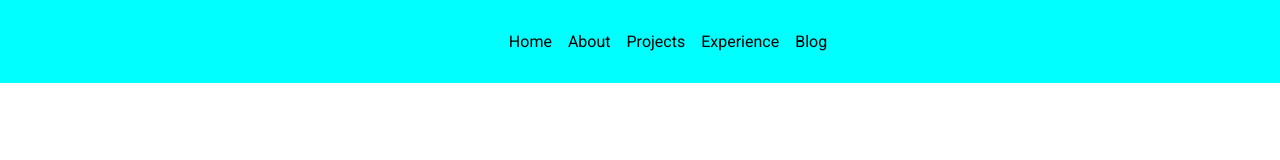
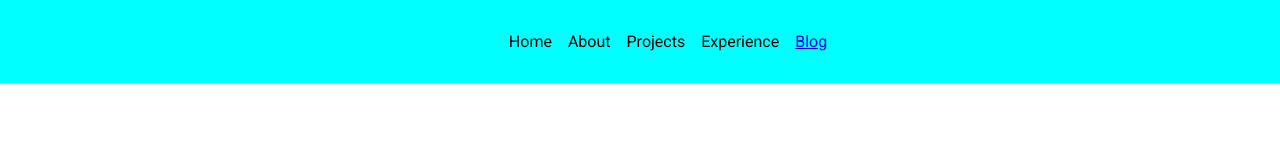
Before and after one commit to keerthikmr/Portfolio, an Angular app in the folder portfolio-app/: page / in a window 1280 px wide. Shown: the top 160 px of the page. Built offline with nearby package versions, Linux system fonts and the light colour scheme.

Commit message:
update gitignore

```diff
--- a/portfolio-app/src/app/app.component.html
+++ b/portfolio-app/src/app/app.component.html
@@ -1 +1,2 @@
 <app-header></app-header>
+<router-outlet></router-outlet>
--- a/portfolio-app/src/app/app.component.ts
+++ b/portfolio-app/src/app/app.component.ts
@@ -1,11 +1,12 @@
 import { Component } from '@angular/core';
-import { RouterOutlet } from '@angular/router';
+import { CommonModule } from '@angular/common';
+import { RouterOutlet, RouterLinkActive, RouterLink } from '@angular/router';
 import { HeaderComponent } from './header/header.component';
 
 @Component({
   selector: 'app-root',
   standalone: true,
-  imports: [RouterOutlet, HeaderComponent],
+  imports: [RouterOutlet, RouterLink, RouterLinkActive, CommonModule, HeaderComponent],
   templateUrl: './app.component.html',
   styleUrl: './app.component.css'
 })
--- a/portfolio-app/src/app/app.config.ts
+++ b/portfolio-app/src/app/app.config.ts
@@ -6,5 +6,7 @@ import { provideClientHydration } from '@angular/platform-browser';
 import { provideAnimationsAsync } from '@angular/platform-browser/animations/async';
 
 export const appConfig: ApplicationConfig = {
-  providers: [provideRouter(routes), provideClientHydration(), provideAnimationsAsync()]
+  providers: [provideRouter(routes)]
 };
+
+//, provideClientHydration(), provideAnimationsAsync()]
--- a/portfolio-app/src/app/app.routes.ts
+++ b/portfolio-app/src/app/app.routes.ts
@@ -1,3 +1,7 @@
 import { Routes } from '@angular/router';
+import { BlogComponent } from './blog/blog.component';
+import { AppComponent } from './app.component';
 
-export const routes: Routes = [];
+export const routes: Routes = [
+  { path: 'blog', component: BlogComponent }
+];
--- a/portfolio-app/src/app/header/header.component.html
+++ b/portfolio-app/src/app/header/header.component.html
@@ -23,7 +23,7 @@
       </li>
       <li class="header-list-item">
         <div>
-          <a>Blog</a>
+          <a routerLink='/blog' routerLinkActive="active">Blog</a>
         </div>
       </li>
     </ul>
--- a/portfolio-app/src/app/header/header.component.ts
+++ b/portfolio-app/src/app/header/header.component.ts
@@ -1,9 +1,10 @@
 import { Component } from '@angular/core';
+import { RouterOutlet, RouterLink } from '@angular/router';
 
 @Component({
   selector: 'app-header',
   standalone: true,
-  imports: [],
+  imports: [RouterOutlet, RouterLink],
   templateUrl: './header.component.html',
   styleUrl: './header.component.css'
 })
```
Also changed, not shown: 1 other file (tests, documents, lock files or other folders).
